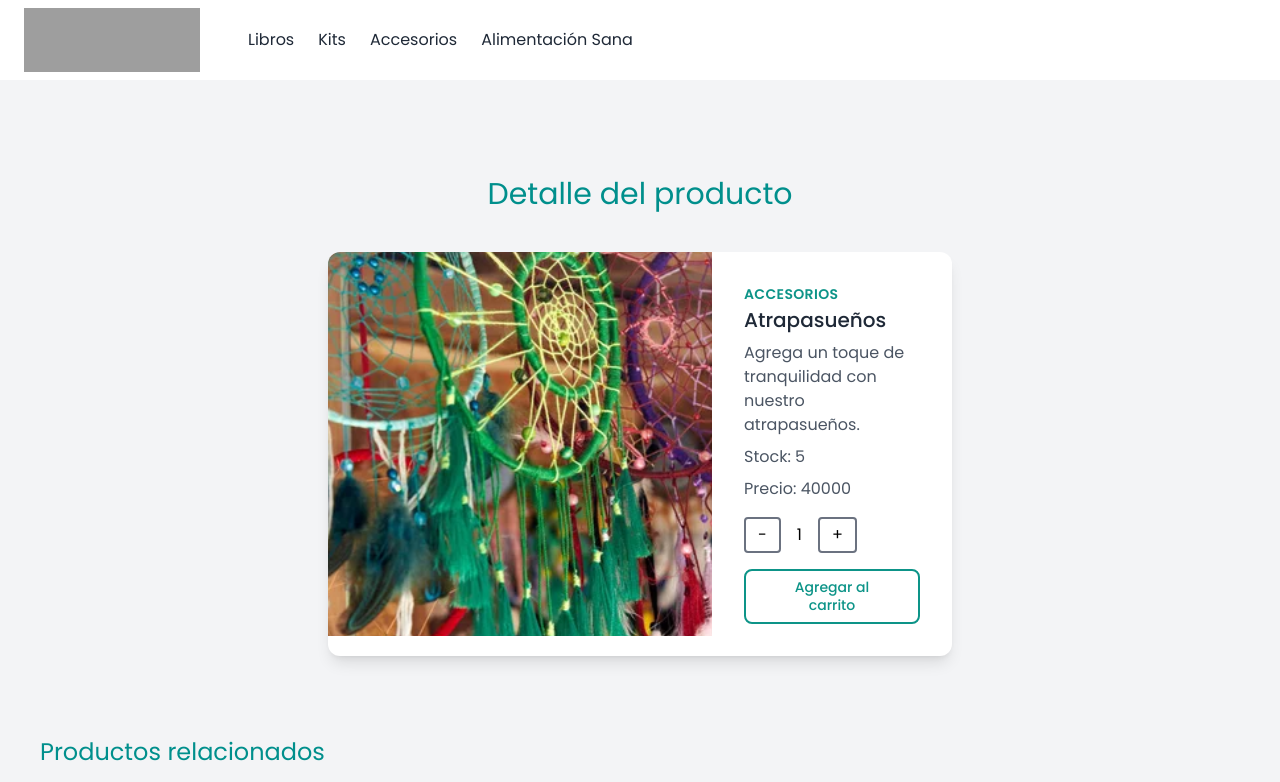
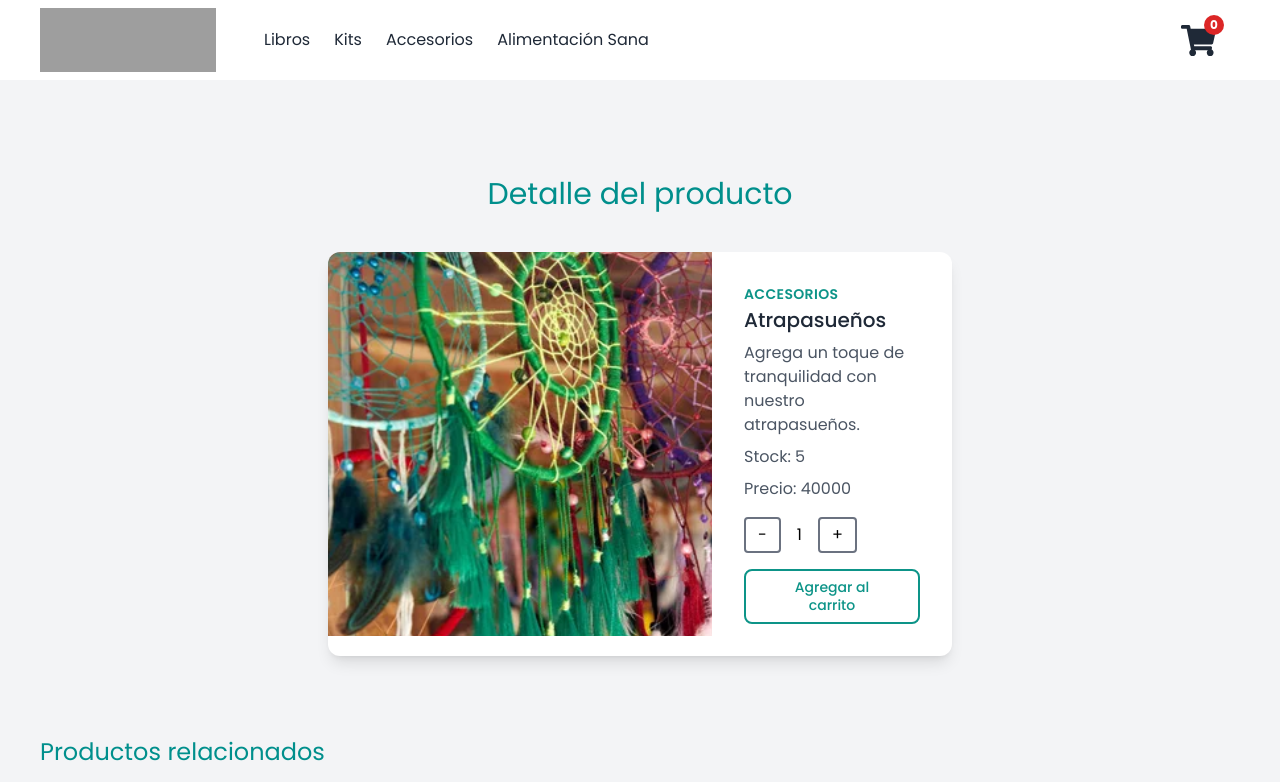
Before and after one commit to Yesica022/e-commerce-57780, a React (Vite) app: page /detalle/0001 in a window 1280 px wide. Shown: the top 782 px of the page. Built offline with nearby package versions, Linux system fonts and the light colour scheme; grey boxes are pictures that could not be loaded.

Commit message:
feat: Add react-icons dependency and update package.json

```diff
--- a/package.json
+++ b/package.json
@@ -13,6 +13,7 @@
     "firebase": "^10.12.3",
     "react": "^18.2.0",
     "react-dom": "^18.2.0",
+    "react-icons": "^5.2.1",
     "react-router-dom": "^6.23.1",
     "react-spinners": "^0.14.1"
   },
--- a/src/App.jsx
+++ b/src/App.jsx
@@ -5,10 +5,12 @@ import ItemListContainer from "./components/ItemListContainer/ItemListContainer"
 import ItemDetailContainer from "./components/ItemDetailContainer/ItemDetailContainer";
 import ProductSection from "./components/ProductSection/ProductSection";
 import { BrowserRouter, Routes, Route } from "react-router-dom";
+import { CartProvider } from "./context/CartContext";
 
 const App = () => {
   return (
     <BrowserRouter>
+      <CartProvider>
         <NavBar />
         <Routes>
           <Route
@@ -27,6 +29,7 @@ const App = () => {
           />
           <Route path="/detalle/:idProduct" element={<ItemDetailContainer />} />
         </Routes>
+      </CartProvider>
     </BrowserRouter>
   );
 };
--- a/src/components/CartWidget.jsx
+++ /dev/null
@@ -1,12 +0,0 @@
-const CartWidget = () => {
-  const itemCount = 3; // Número hardcodeado (puedes cambiarlo según necesites)
-
-  return (
-    <div className="cart-widget">
-      <img src="src/img/icon-bag.svg" alt="Icono de carrito" />
-      <span className="item-count">{itemCount}</span>
-    </div>
-  );
-}
-
-export default CartWidget;
--- a/src/components/ItemCount/ItemCount.jsx
+++ b/src/components/ItemCount/ItemCount.jsx
@@ -1,7 +1,7 @@
 import React, { useState } from 'react';
 
-const ItemCount = ({ stock, initial, onAdd, addCar }) => {
-  const [count, setCount] = useState(1);
+const ItemCount = ({ stock, initial, onAdd }) => {
+  const [count, setCount] = useState(initial);
 
   const increment = () => {
     if (count < stock) {
@@ -16,7 +16,7 @@ const ItemCount = ({ stock, initial, onAdd, addCar }) => {
   };
 
   return (
-    <div className="flex flex-col  mt-4">
+    <div className="flex flex-col mt-4">
       <div className="flex items-center space-x-4">
         <button
           onClick={decrement}
@@ -35,7 +35,7 @@ const ItemCount = ({ stock, initial, onAdd, addCar }) => {
         </button>
       </div>
       <button
-        onClick={() => addCar(count)}
+        onClick={() => onAdd(count)}
         className="mt-4 px-6 py-2 border-2 border-teal-600 text-teal-600 font-medium text-sm leading-tight rounded-lg hover:bg-teal-600 hover:text-white focus:outline-none focus:ring-0 transition duration-150 ease-in-out"
       >
         Agregar al carrito
--- a/src/components/ItemDetailContainer/ItemDetailContainer.jsx
+++ b/src/components/ItemDetailContainer/ItemDetailContainer.jsx
@@ -1,13 +1,15 @@
-import React, { useState, useEffect } from "react";
+import React, { useState, useEffect, useContext } from "react";
 import { useParams } from "react-router-dom";
 import { getProducts } from "../../data/data.js";
 import RelatedProducts from "../RelatedProducts/RelatedProducts.jsx";
+import { CartContext } from "../../context/CartContext.jsx";
 import ItemCount from "../ItemCount/ItemCount.jsx";
 
 const ItemDetailContainer = () => {
   const [product, setProduct] = useState(null);
   const [relatedProducts, setRelatedProducts] = useState([]);
   const { idProduct } = useParams();
+  const { addCart } = useContext(CartContext);
 
   useEffect(() => {
     getProducts()
@@ -30,13 +32,13 @@ const ItemDetailContainer = () => {
   }, [idProduct]);
 
   const handleAddToCart = (quantity) => {
-    console.log(`Added ${quantity} items to cart`);
+    const productToAdd = {
+      ...product,
+      quantity: quantity,
+    };
+    addCart(productToAdd);
+    console.log(`Added ${quantity} items of ${product.name} to cart`);
   };
-
-  const addCar = (count) => {
-    console.log(`Added ${count} items to cart`);
-  }
-
   if (!product) {
     return <div>Loading...</div>;
   }
@@ -64,7 +66,11 @@ const ItemDetailContainer = () => {
               <p className="mt-2 text-gray-600">{product.description}</p>
               <p className="mt-2 text-gray-600">Stock: {product.stock}</p>
               <p className="mt-2 text-gray-600">Precio: {product.price}</p>
-              <ItemCount stock={product.stock} initial={1} onAdd={handleAddToCart} addCar={addCar} />
+              <ItemCount
+                stock={product.stock}
+                initial={1}
+                onAdd={handleAddToCart}
+              />
             </div>
           </div>
         </div>
--- /dev/null
+++ b/src/components/NavBar/CartWidget.jsx
@@ -0,0 +1,24 @@
+//Importaciones de librerias
+import React, { useContext } from "react";
+import { FaShoppingCart } from "react-icons/fa";
+import { CartContext } from "../../context/CartContext";
+
+//Componente que muestra el icono del carrito
+const CartWidget = () => {
+  const { cart } = useContext(CartContext); // Obtenemos el carrito del contexto
+  const { totalQuantify} = useContext(CartContext);
+
+  return (
+    <div className="relative flex items-center lg:mr-6 xl:mr-8">
+      <FaShoppingCart
+        className="text-gray-800 hover:text-teal-600 transition duration-300 ease-in-out"
+        style={{ fontSize: 35 }}
+      />
+      <span className="absolute -top-2 -right-2 flex items-center justify-center w-5 h-5 text-xs font-bold leading-none text-white bg-red-600 rounded-full">
+       {totalQuantify()}
+      </span>
+    </div>
+  );
+};
+
+export default CartWidget;
--- a/src/components/NavBar/NavBar.jsx
+++ b/src/components/NavBar/NavBar.jsx
@@ -1,10 +1,11 @@
 import { Link } from 'react-router-dom';
 import Logo from '../Logo';
+import CartWidget from './CartWidget'; // Asegúrate de que la ruta sea correcta
 
 const NavBar = () => {
   return (
     <nav className="bg-white">
-      <div className="container px-4 flex items-center h-20 justify-between">
+      <div className="container mx-auto px-4 lg:px-8 flex items-center h-20 justify-between">
         <div className="flex items-center">
           <Link to="/">
             <Logo />
@@ -12,13 +13,14 @@ const NavBar = () => {
           <div className="flex space-x-6 ml-10 text-base">
             <Link to="/categoria/libros" className='text-gray-800 hover:text-primary hover:transition duration-300'>Libros</Link>
             <Link to="/categoria/kits" className='text-gray-800 hover:text-primary hover:transition duration-300'>Kits</Link>
-            <Link to="/categoria/accesorios"className='text-gray-800 hover:text-primary hover:transition duration-300'>Accesorios</Link>
-            <Link to="/categoria/alimentacion"className='text-gray-800 hover:text-primary hover:transition duration-300'>Alimentación Sana</Link>
+            <Link to="/categoria/accesorios" className='text-gray-800 hover:text-primary hover:transition duration-300'>Accesorios</Link>
+            <Link to="/categoria/alimentacion" className='text-gray-800 hover:text-primary hover:transition duration-300'>Alimentación Sana</Link>
           </div>
         </div>
+        <CartWidget />
       </div>
     </nav>
   );
-}
+};
 
 export default NavBar;
--- /dev/null
+++ b/src/context/CartContext.jsx
@@ -0,0 +1,24 @@
+import React, { createContext, useState } from "react";
+
+export const CartContext = createContext();
+
+export const CartProvider = ({ children }) => {
+  const [cart, setCart] = useState([]);
+
+  const addCart = (item) => {
+    setCart((prevCart) => [...prevCart, item]);
+    console.log("Current cart:", cart); // Log para verificar el estado del carrito
+  };
+
+  const totalQuantify = () => {
+
+const quantity = cart.reduce(( total, product) => total + product.quantity, 0)
+return quantity
+  }
+
+  return (
+    <CartContext.Provider value={{ cart, addCart, totalQuantify }}>
+      {children}
+    </CartContext.Provider>
+  );
+};
```
Also changed, not shown: vite.config.js.timestamp-1721833963445-a016474669695.mjs (added, +10 -0 lines), 1 other file (tests, documents, lock files or other folders). Lines whose indentation alone changed are shown as unchanged.
